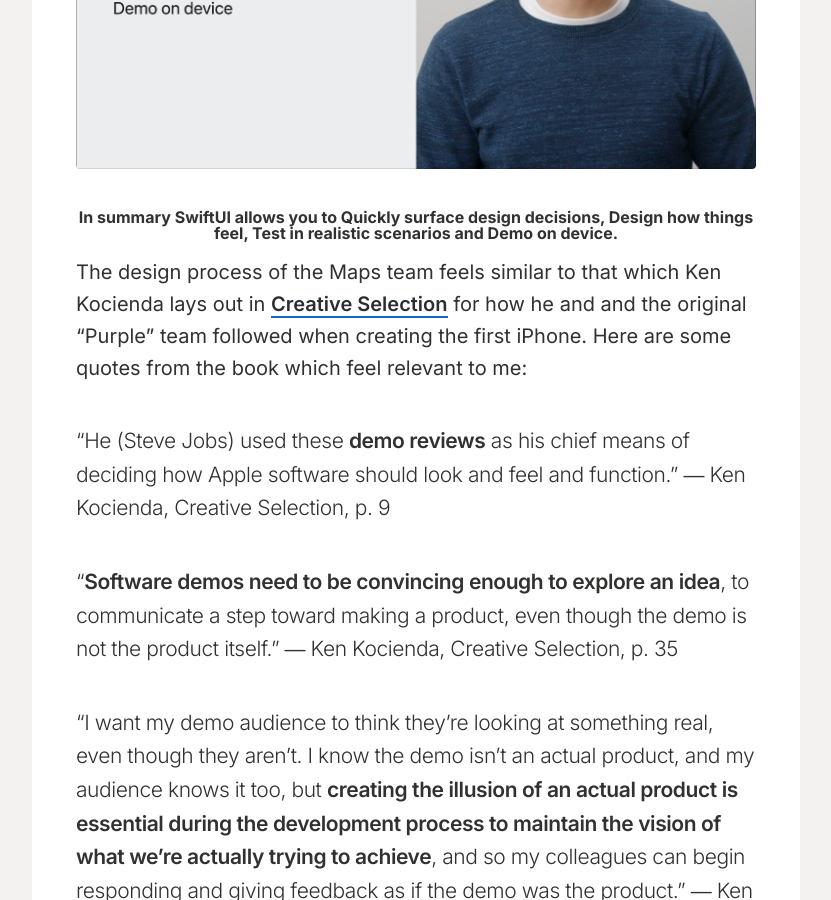
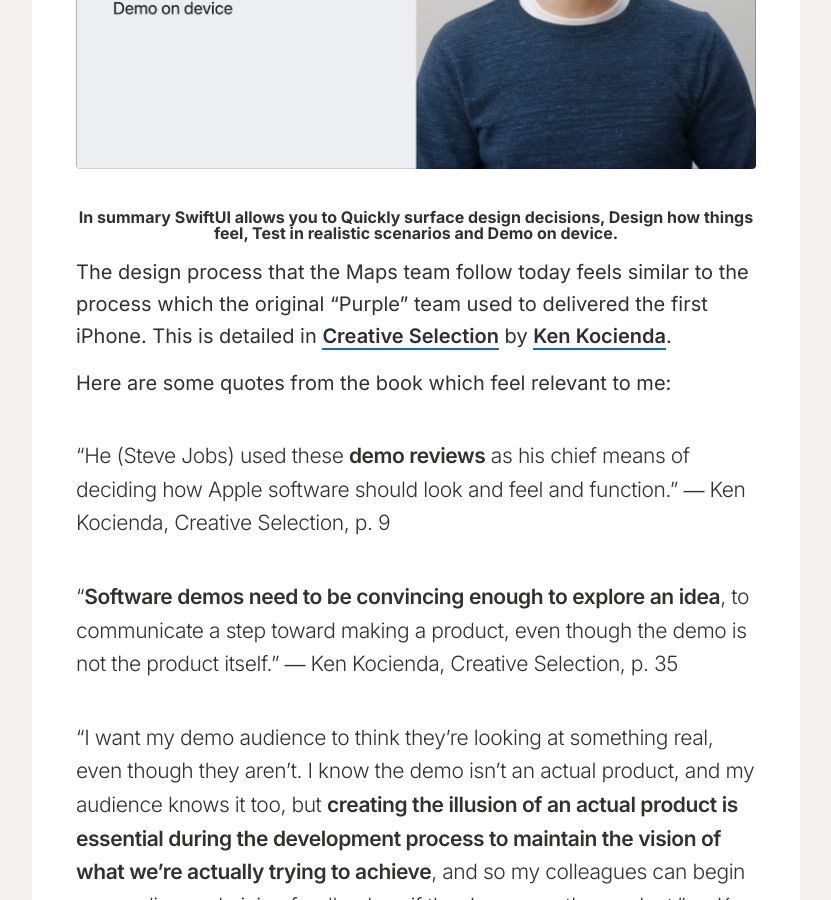
Before and after one commit to JonathanCopeland/JonathanCopeland.github.io, a Jekyll site: the page built from _posts/2023-06-10-Designing-in-SwiftUI-at-WWDC.md, in a window 1280 px wide and 900 px high, scrolled down 2776 px. Shown: the whole window, without its empty margins (224-1055 px from the left). Built offline with Jekyll 4.4.1, drawn with Linux system fonts in a browser that asks for light colours; nearby versions of some CDN libraries.

Commit message:
Modified post

```diff
--- a/_posts/2023-06-10-Designing-in-SwiftUI-at-WWDC.md
+++ b/_posts/2023-06-10-Designing-in-SwiftUI-at-WWDC.md
@@ -25,7 +25,10 @@
 ![](/images/posts/IMG_3511.jpeg)
 <figcaption align = "center"><b> In summary SwiftUI allows you to Quickly surface design decisions, Design how things feel, Test in realistic scenarios and Demo on device.</b></figcaption>
 
-The design process of the Maps team feels similar to that which Ken Kocienda lays out in [Creative Selection](https://books.apple.com/ie/book/creative-selection/id1403408298) for how he and and the original "Purple" team followed when creating the first iPhone. Here are some quotes from the book which feel relevant to me:
+
+The design process that the Maps team follow today feels similar to the process which the original "Purple" team used to delivered the first iPhone. This is detailed in [Creative Selection](https://books.apple.com/ie/book/creative-selection/id1403408298) by [Ken Kocienda](https://www.linkedin.com/in/kenkocienda/).
+
+Here are some quotes from the book which feel relevant to me:
 
 > “He (Steve Jobs) used these **demo reviews** as his chief means of deciding how Apple software should look and feel and function.” ― Ken Kocienda, Creative Selection, p. 9
 >
```
